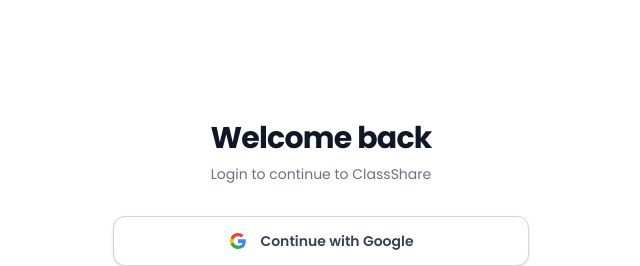
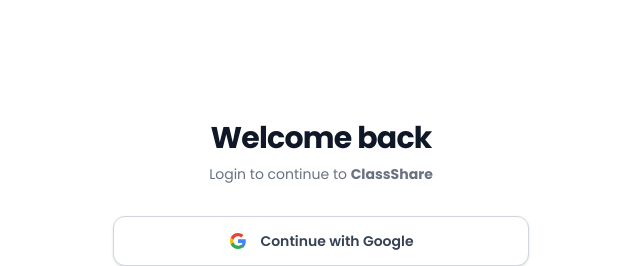
Before and after one commit to NyxGhost-7/ClassShare, a Next.js app: page /login in a window 1280 px wide. Shown: the top 266 px of the page, without its empty margins (319-959 px from the left). Built offline with nearby package versions, Linux system fonts and the light colour scheme.

Commit message:
Change in Public class Accesibe for Non authenticated users and added rote on login page so it can navigate to home

```diff
--- a/src/app/login/LoginForm.jsx
+++ b/src/app/login/LoginForm.jsx
@@ -93,7 +93,7 @@
         </h1>
 
         <p className="mt-2 text-sm text-gray-500">
-          Login to continue to ClassShare
+          Login to continue to <Link href={"/"} ><span className="font-bold">ClassShare</span></Link>
         </p>
 
       </div>
```
